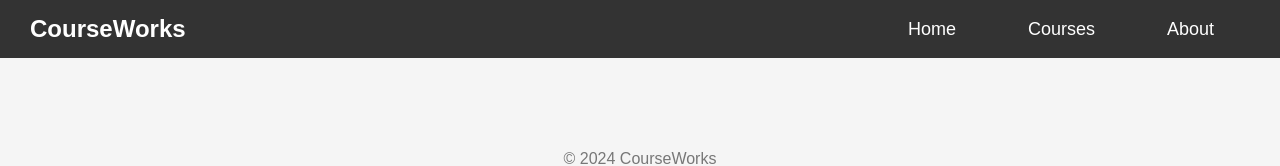
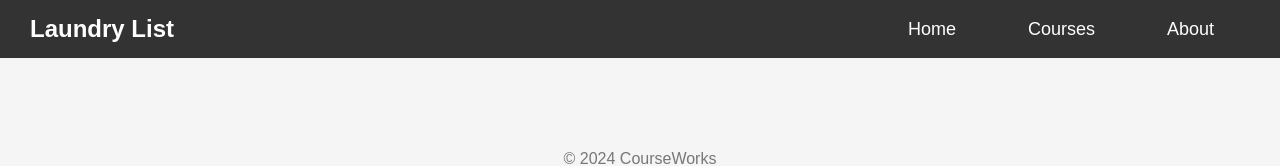
Before and after one commit to gp2723/LaundryList_ReactUI, a React (Create React App) app: page / in a window 1280 px wide. Shown: the top 166 px of the page. Built offline with nearby package versions, Linux system fonts and the light colour scheme.

Commit message:
assignments page:

```diff
--- a/src/App.js
+++ b/src/App.js
@@ -27,7 +27,7 @@ const App = () => {
       <div className="app">
         <header>
           <nav className="navbar">
-            <div className="navbar-brand">CourseWorks</div>
+            <div className="navbar-brand">Laundry List</div>
             <ul className="navbar-links">
               <li><Link to="/">Home</Link></li>
               <li><Link to="/courses">Courses</Link></li>
@@ -124,10 +124,12 @@ const AssignmentDetails = () => {
     <div>
       {assignment ? (
         <div>
-          <h2>Assignment Details for {courseName}</h2>
+          <h2>Assignment Details</h2>
+          <br></br>
+          <p><strong>Course Name:</strong> {courseName}</p>
+          <p><strong>Date Created:</strong> {assignment.dateCreated}</p>
           <p><strong>Due Date:</strong> {assignment.dueDate}</p>
           <p><strong>Is Quiz:</strong> {assignment.isQuiz}</p>
-          <p><strong>Date Created:</strong> {assignment.dateCreated}</p>
         </div>
       ) : (
         <p>Loading...</p>
```
